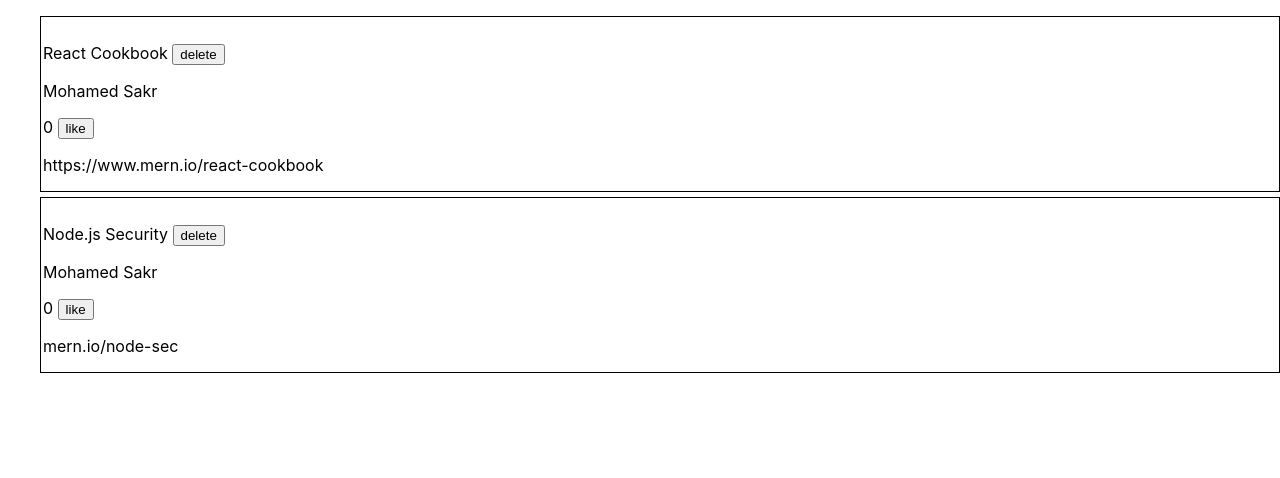
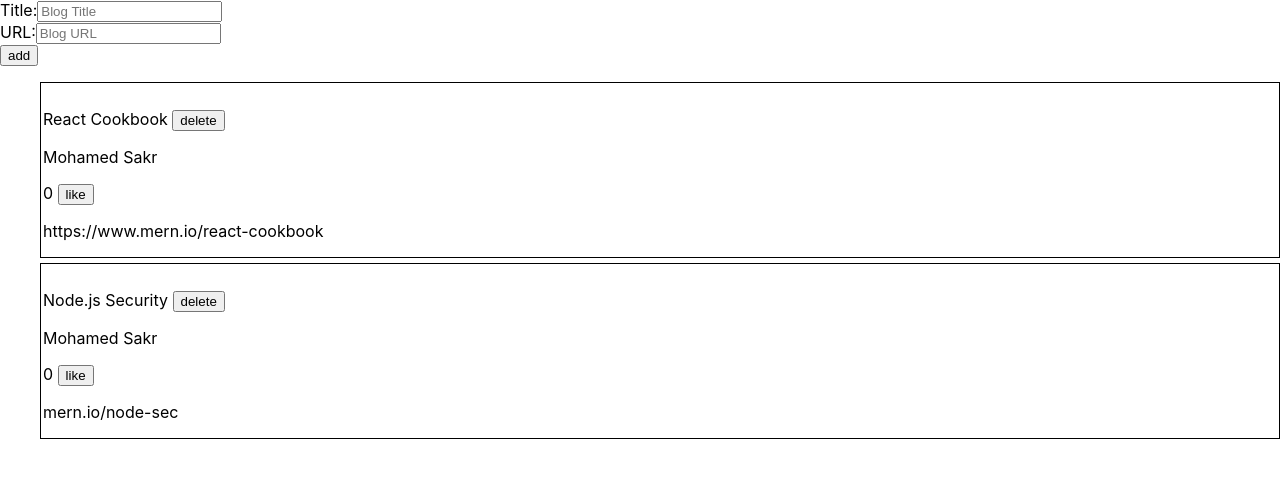
Before and after one commit to mohamedisakr/fs-open-ui, a React (Create React App) app: page / in a window 1280 px wide. Shown: the top 478 px of the page. Built offline with nearby package versions, Linux system fonts and the light colour scheme.

Commit message:
implementing blog form

```diff
--- a/src/part06/bloglist-redux/App.js
+++ b/src/part06/bloglist-redux/App.js
@@ -1,13 +1,10 @@
-// import NewNoteForm from './components/NewNoteForm'
-// import NoteList from './components/NoteList'
-
+import BlogForm from './components/BlogForm'
 import BlogList from './components/BlogList'
 
 const App = () => {
   return (
     <div>
-      {/* <NewNoteForm />
-      <NoteList /> */}
+      <BlogForm />
       <BlogList />
     </div>
   )
--- /dev/null
+++ b/src/part06/bloglist-redux/components/BlogForm.js
@@ -0,0 +1,37 @@
+import React from 'react'
+import {useDispatch} from 'react-redux'
+import {createBlog, getId} from '../reducers/blogReducer'
+
+const BlogForm = () => {
+  const dispatch = useDispatch()
+
+  const addBlog = (event) => {
+    // try {
+    console.log(`event target : ${event.target}`)
+    event.preventDefault()
+    const title = event.target.title.value
+    event.target.title.value = ''
+    const url = event.target.url.value
+    event.target.url.value = ''
+    dispatch(createBlog({title, url, user: getId()}))
+    // } catch (error) {
+    //   console.error(error)
+    // }
+  }
+
+  return (
+    <form onSubmit={addBlog}>
+      <div>
+        Title:
+        <input name="title" placeholder="Blog Title" />
+      </div>
+      <div>
+        URL:
+        <input name="url" placeholder="Blog URL" />
+      </div>
+      <button type="submit">add</button>
+    </form>
+  )
+}
+
+export default BlogForm
--- a/src/part06/bloglist-redux/reducers/blogReducer.js
+++ b/src/part06/bloglist-redux/reducers/blogReducer.js
@@ -1,15 +1,15 @@
-const getId = () => (100000 * Math.random()).toFixed(0) // Date.now()
+export const getId = () => (100000 * Math.random()).toFixed(0) // Date.now()
 
 const initialState = [
   {
-    id: getId(), //'61660824ff82642821bb6c3c',
+    id: 16646, //getId(), //'61660824ff82642821bb6c3c',
     title: 'React Cookbook',
     likes: 0,
     url: 'https://www.mern.io/react-cookbook',
     user: 'Mohamed Sakr', //{name: 'Mohamed Sakr', id: 101},
   },
   {
-    id: getId(), //'6167235c1eb6d579b492e0a1',
+    id: 47822, //getId(), //'6167235c1eb6d579b492e0a1',
     title: 'Node.js Security',
     likes: 0,
     url: 'mern.io/node-sec',
```
